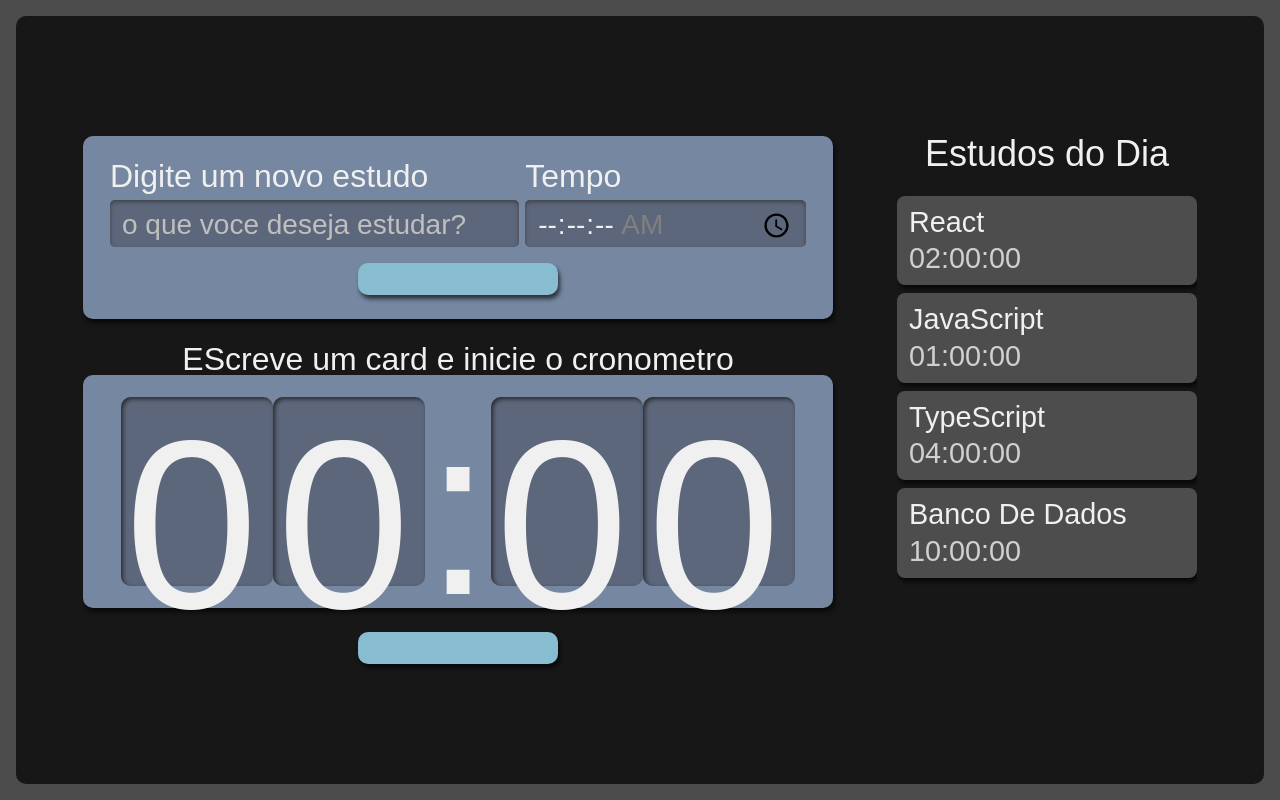
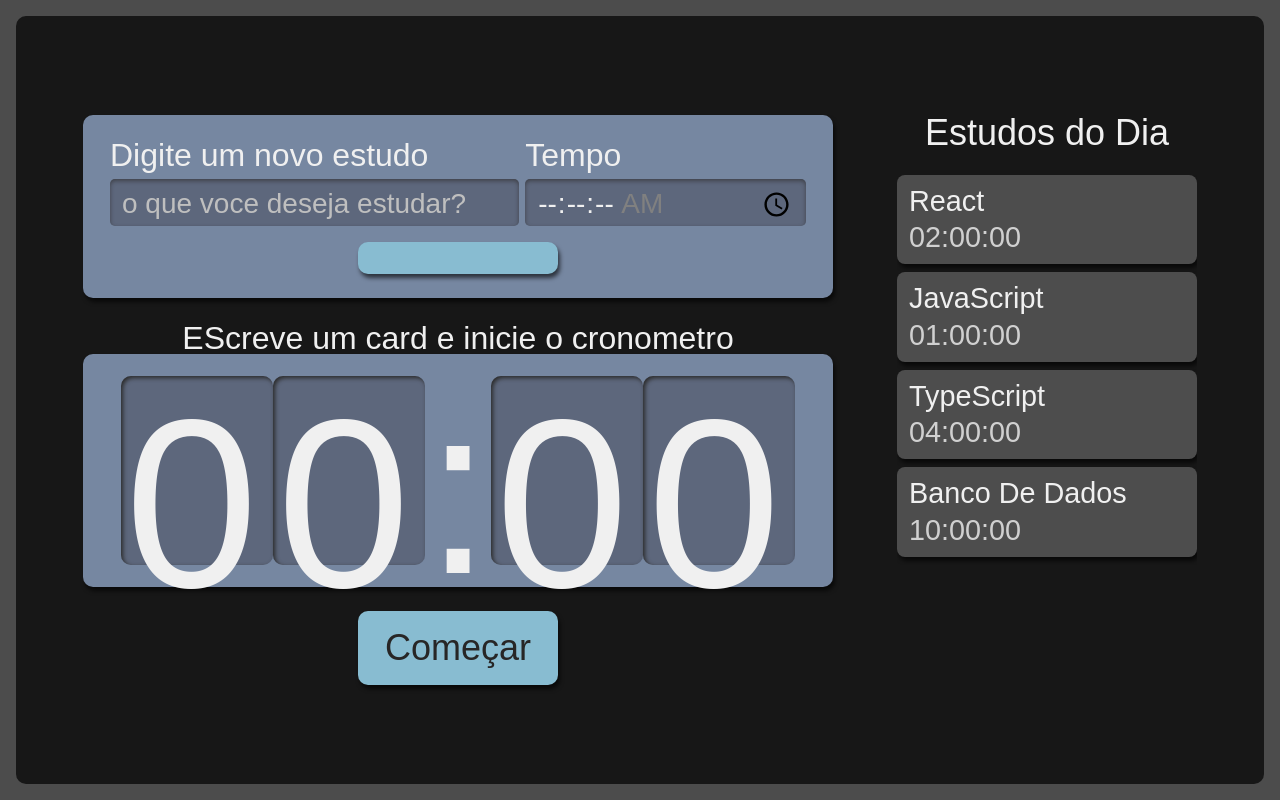
Before and after one commit to tiago19deoliveira/React-Alura-Studies, a React (Create React App) app: page / in a window 1280 px wide. Built offline with nearby package versions, Linux system fonts and the light colour scheme.

Commit message:
fix: correção do type do componente botao

```diff
--- a/src/components/cronometro/index.tsx
+++ b/src/components/cronometro/index.tsx
@@ -13,7 +13,7 @@ export default function Cronometro(){
      <Relogio/>
     </div>
 
-    <Botao texto='Começar'/>
+    <Botao type='submit'>Começar</Botao>
 
     </div>
     )
```
